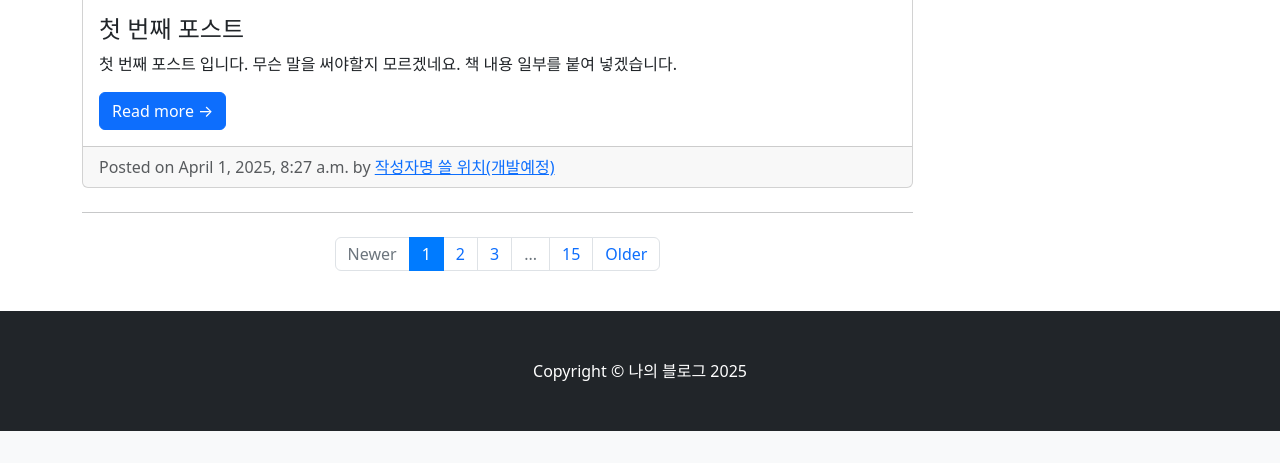
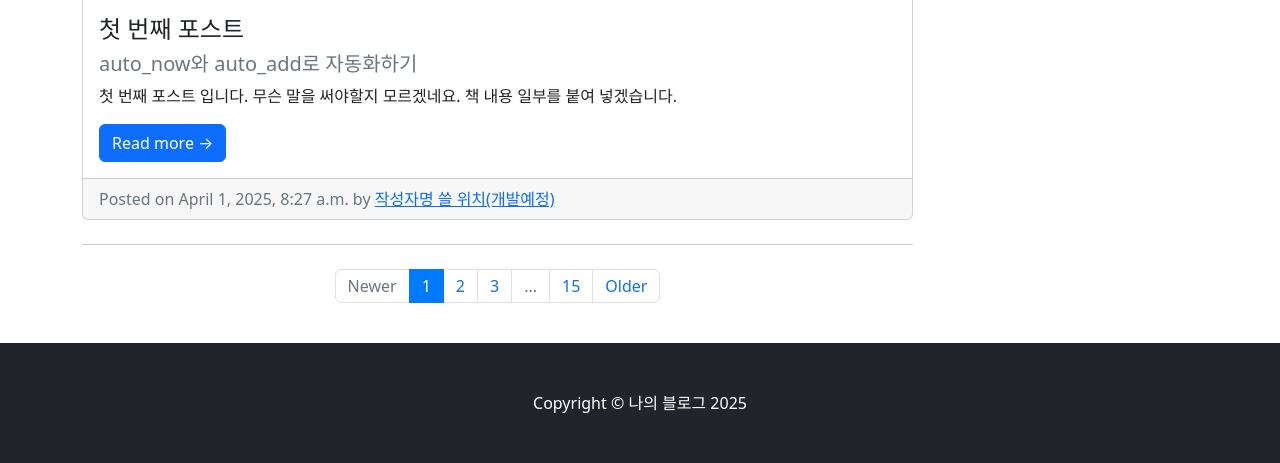
Before and after one commit to jheeeeda/djangoClass2024, a Django app: page /blog/ in a window 1280 px wide. Shown: the part 782-1245 px from the top of the page. Before the commit the page ends 1213 px from the top, so only its background shows below. Run offline with Django 5.2, Linux system fonts and the light colour scheme; data comes from the database, SQL or seed files in the repository; both versions use the stored data as it was after the commit; some libraries are stand-ins or nearby versions.

Commit message:
포스트 미리보기 기능 구현

```diff
--- a/blog/models.py
+++ b/blog/models.py
@@ -4,6 +4,7 @@
 
 class Post(models.Model):
     title = models.CharField(max_length=30)
+    hook_text = models.CharField(max_length=100, blank=True)
     content = models.TextField()
 
     head_image = models.ImageField(upload_to='blog/images/%Y/%m/%d/', blank=True)
--- a/blog/templates/blog/post_detail.html
+++ b/blog/templates/blog/post_detail.html
@@ -8,7 +8,7 @@
         <meta name="author" content="" />
         <title>{{ post.title }} - Blog</title>
         <!-- Favicon-->
-        <link rel="stylesheet" href="{% static 'blog/static/blog/bootstrap/bootstrap.min.css'%}" media="screen">
+        <link rel="stylesheet" href="{% static 'blog/bootstrap/bootstrap.min.css'%}" media="screen">
         <!-- Core theme CSS (includes Bootstrap)-->
         <link href="blog/static/blog/css/style.css" rel="stylesheet" />
 
@@ -52,6 +52,10 @@
                                 <i class="far fa-file"></i>
                             {% endif %}
                             {{ post.get_file_name }}
+
+
+
+
 
                         </a>
                         {% endif %}
--- a/blog/templates/blog/post_list.html
+++ b/blog/templates/blog/post_list.html
@@ -3,9 +3,9 @@
 <html lang="en">
 <head>
     <title>Blog</title>
-    <link rel="stylesheet" href="{% static 'blog/bootstrap/bootstrap.min.css'%}" media="screen">
+    <link rel="stylesheet" href="{% static 'blog/bootstrap/bootstrap.min.css' %}" media="screen">
     <link href = "./practice.css" rel = "stylesheet" type = "text/css">
-    <link href = "/Users/jaehee/Desktop/html/bootstrap4:css/bootstrap.min.css" rel = "stylesheet" type = "text/css">
+    <link href = "blog/static/blog/css/style.css" rel = "stylesheet" type = "text/css">
 
     <script src="https://kit.fontawesome.com/7a9f96cf2e.js" crossorigin="anonymous"></script>
 </head>
@@ -91,7 +91,10 @@
                     {% endif %}
                     <div class="card-body">
                         <h2 class="card-title h4">{{ p.title }}</h2>
-                        <p class="card-text">{{ p.content }}</p>
+                        {% if p.hook_text %}
+                            <h5 class="text-muted">{{ p.hook_text }}</h5>
+                        {% endif %}
+                        <p class="card-text">{{ p.content | truncatewords:45 }}</p>
                         <a class="btn btn-primary" href="{{ p.get_absolute_url }}">Read more &rarr;</a>
                     </div>
                     <div class="card-footer text-muted">
```
Also changed, not shown: db.sqlite3, 3 other files.
